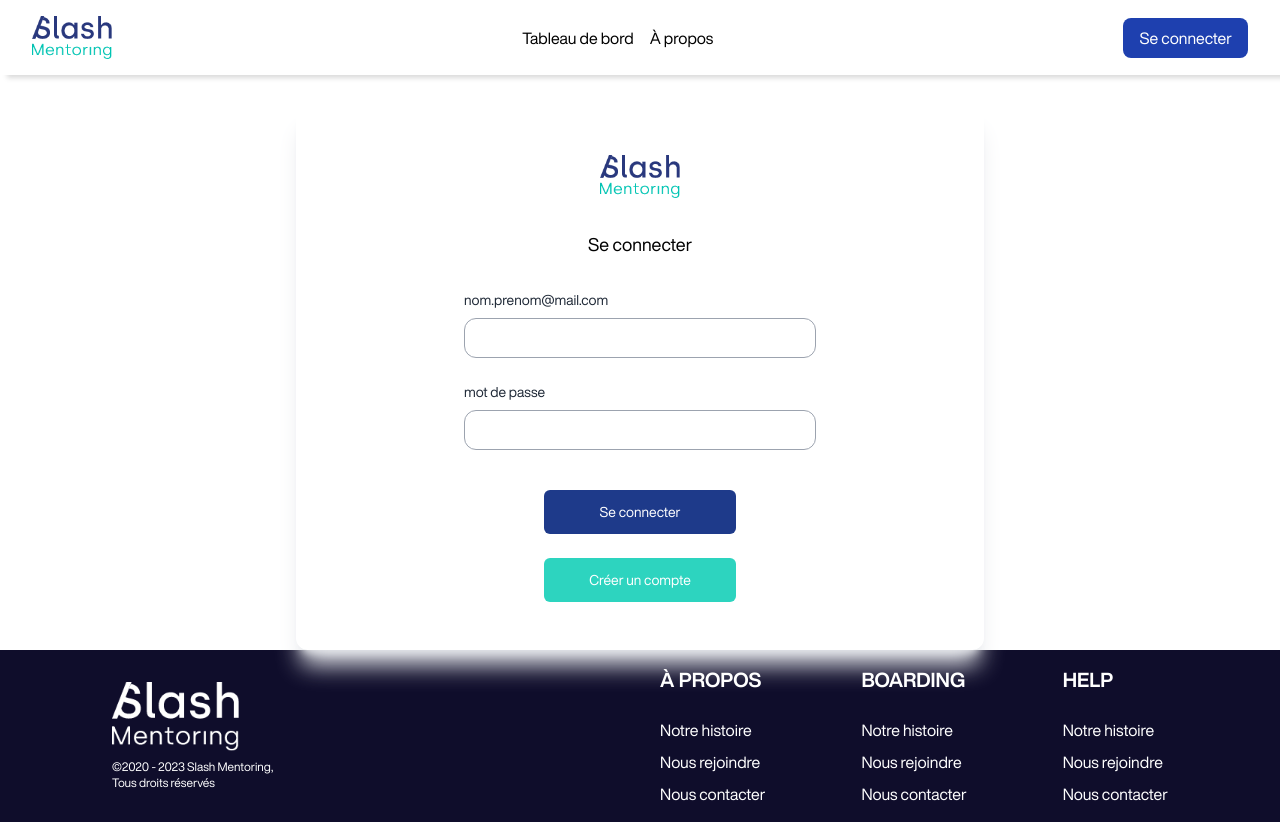
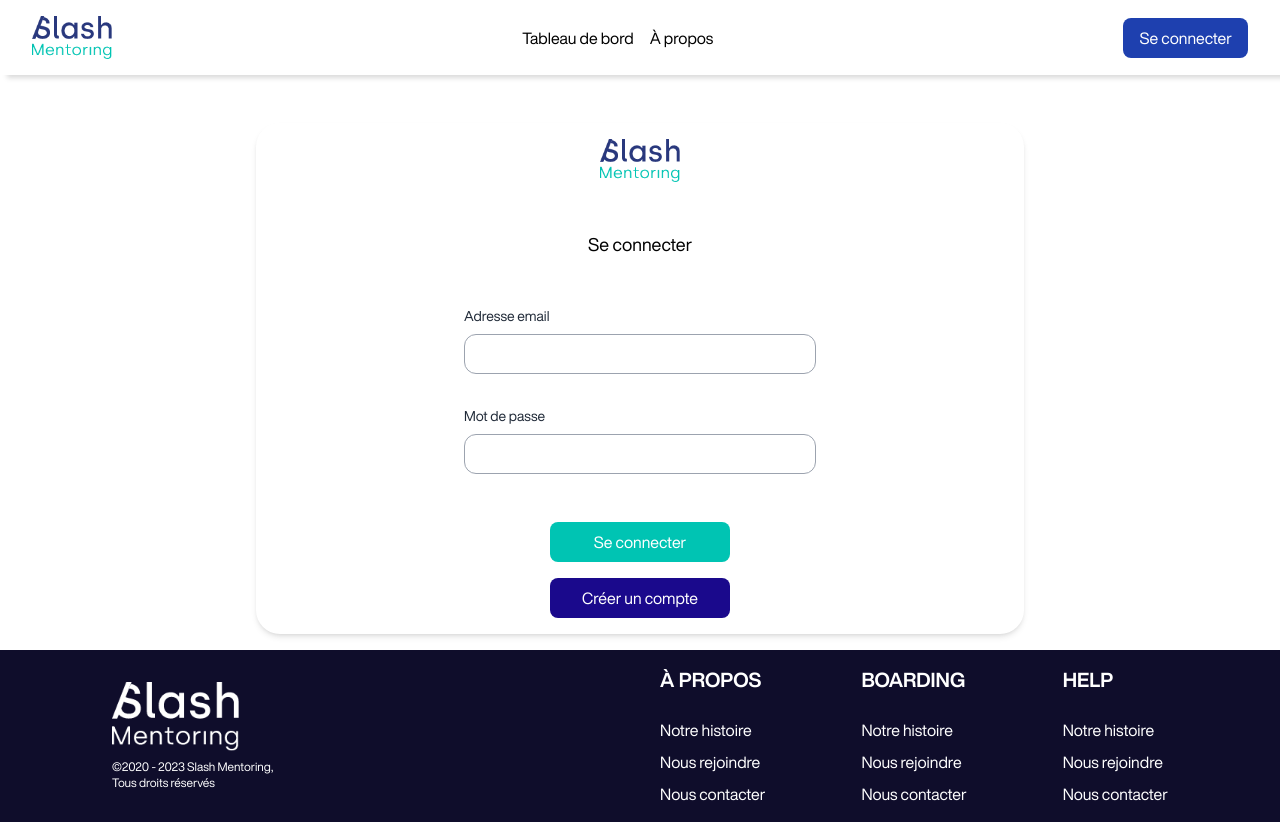
Before and after one commit to rosmis/slash_mentoring_vue3, a Vue app: page /auth in a window 1280 px wide. Built offline with nearby package versions, Linux system fonts and the light colour scheme; no server answers; what v-calendar, vue-query would draw is missing.

Commit message:
small ui fixes

```diff
--- a/src/components/auth/AuthForm.vue
+++ b/src/components/auth/AuthForm.vue
@@ -1,32 +1,44 @@
 <template>
-    <div class="px-42 py-12 shadow shadow-xl shadow-gray-200 flex flex-col items-center rounded-xl">
+    <ui-wrapper rounded shadow class="min-w-screen-md">
+        <ui-level class="flex-col" align="center">
             <img
                 src="../../assets/SLASH_MENTORING_LOGO.png"
                 alt="slash mentoring logo"
                 class="w-20"
             />
 
-        <h2 class="text-lg mt-8">Se connecter</h2>
+            <h2 class="mt-8 text-lg">Se connecter</h2>
 
-        <div class="w-full mt-8">
-            <p class="text-sm text-gray-800">nom.prenom@mail.com</p>
-            <UiInput v-model="email" class="w-88 mt-2"></UiInput>
+            <ui-level class="flex-col" space="sm">
+                <div class="mt-8 w-full">
+                    <p class="text-sm text-gray-800">Adresse email</p>
+                    <UiInput v-model="email" class="mt-2 w-88"></UiInput>
                 </div>
 
-         <div class="w-full mt-6">
-            <p class="text-sm text-gray-800">mot de passe</p>
-            <UiInput v-model="password" class="w-88 mt-2" type="password"></UiInput>
+                <div class="mt-6 w-full">
+                    <p class="text-sm text-gray-800">Mot de passe</p>
+                    <UiInput
+                        v-model="password"
+                        class="mt-2 w-88"
+                        type="password"
+                    ></UiInput>
                 </div>
+            </ui-level>
 
-        <button @click="user.handleSignIn({ email, password })" class="w-48 bg-blue-900 py-3 rounded-md mt-10 text-white text-sm">
-            Se connecter
-        </button>
+            <ui-level class="flex-col mt-8">
+                <UiButton
+                    accent="secondary"
+                    class="w-full"
+                    @click="user.handleSignIn({ email, password })"
+                    >Se connecter</UiButton
+                >
+
                 <router-link :to="{ name: 'SignUp' }">
-            <button class="w-48 bg-teal-400 py-3 rounded-md mt-6 text-white text-sm">
-                Créer un compte
-            </button>
+                    <UiButton>Créer un compte</UiButton>
                 </router-link>
-    </div>
+            </ui-level>
+        </ui-level>
+    </ui-wrapper>
 </template>
 
 <script setup lang="ts">
@@ -37,5 +49,4 @@
 
 const email = ref<string>("");
 const password = ref<string>("");
-
 </script>
--- a/src/components/ui/UiButton.vue
+++ b/src/components/ui/UiButton.vue
@@ -2,7 +2,7 @@
     <Component
         is="button"
         :class="[
-            'outline-none flex-shrink-0 z-0 gap-2 relative inline-flex items-center select-none focus:outline-none cursor-pointer disabled:cursor-default transition',
+            'outline-none flex-shrink-0  z-0 gap-2 relative inline-flex items-center select-none focus:outline-none justify-center cursor-pointer disabled:cursor-default transition',
 
             {
                 '!rounded-full': rounded,
@@ -14,7 +14,7 @@
                 xl: ['h-16 text-xl px-8', { 'rounded-3xl': !rounded }],
                 lg: ['h-12 text-lg px-6', { 'rounded-lg': !rounded }],
                 base: ['h-10 px-8 py-4', { 'rounded-lg': !rounded }],
-                sm: ['h-8 text-sm px-3', { 'rounded-sm': !rounded }],
+                sm: ['h-8 text-sm px-3', { 'rounded-lg': !rounded }],
                 xs: ['h-6 text-xs px-2', { 'rounded-md': !rounded }],
             }[size],
 
--- a/src/views/auth/index.vue
+++ b/src/views/auth/index.vue
@@ -1,5 +1,7 @@
 <template>
-  <ui-level class="flex-col">
-    <AuthForm class="mt-8"></AuthForm>
-  </ui-level>
+    <ui-wrapper>
+        <ui-level class="flex-col">
+            <AuthForm class="mt-8"></AuthForm>
+        </ui-level>
+    </ui-wrapper>
 </template>
```
Also changed, not shown: src/views/account/index.vue (indentation only). Lines whose indentation alone changed are shown as unchanged.
